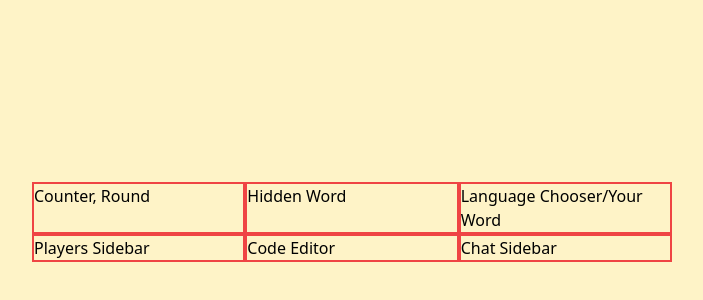
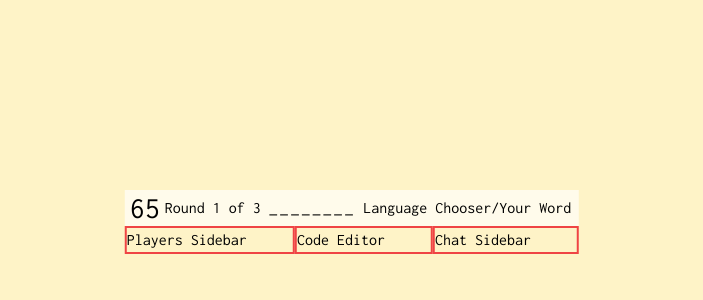
Before and after one commit to PixelSam123/koddl.io, a Next.js app: page /play in a window 1280 px wide. Shown: the part 178-478 px from the top of the page, without its empty margins (288-991 px from the left). Built offline with nearby package versions, Linux system fonts and the light colour scheme.

Commit message:
Progress on play page

```diff
--- a/pages/play.tsx
+++ b/pages/play.tsx
@@ -1,22 +1,34 @@
 import type { NextPage } from 'next'
 
 import Head from 'next/head'
+import { useEffect, useState } from 'react'
 
 const Play: NextPage = () => {
+  const [time, setTime] = useState(65)
+  const [round, setRound] = useState(1)
+  const [maxRound, setMaxRound] = useState(3)
+
+  const [hiddenWord, setHiddenWord] = useState('________')
+
   return (
     <>
       <Head>
         <title>koddl.io - Play</title>
       </Head>
-      <div className="absolute left-1/2 top-1/2 -translate-x-1/2 -translate-y-1/2">
-        <div className="grid grid-cols-3">
-          <div className="border-2 border-red-500">Counter, Round</div>
-          <div className="border-2 border-red-500">Hidden Word</div>
-          <div className="border-2 border-red-500">Language Chooser/Your Word</div>
-          <div className="border-2 border-red-500">Players Sidebar</div>
-          <div className="border-2 border-red-500">Code Editor</div>
-          <div className="border-2 border-red-500">Chat Sidebar</div>
+      <div className="absolute left-1/2 top-1/2 -translate-x-1/2 -translate-y-1/2 grid font-mono">
+        <div className="col-span-3 flex items-center gap-x-2 bg-yellow-50">
+          <div className="w-max flex items-center">
+            <p className="w-10 text-center text-3xl">{time}</p>
+            <p>
+              Round {round} of {maxRound}
+            </p>
+          </div>
+          <p className="w-max text-lg tracking-widest">{hiddenWord}</p>
+          <div className="w-max mr-2">Language Chooser/Your Word</div>
         </div>
+        <div className="border-2 border-red-500">Players Sidebar</div>
+        <div className="border-2 border-red-500">Code Editor</div>
+        <div className="border-2 border-red-500">Chat Sidebar</div>
       </div>
     </>
   )
```
